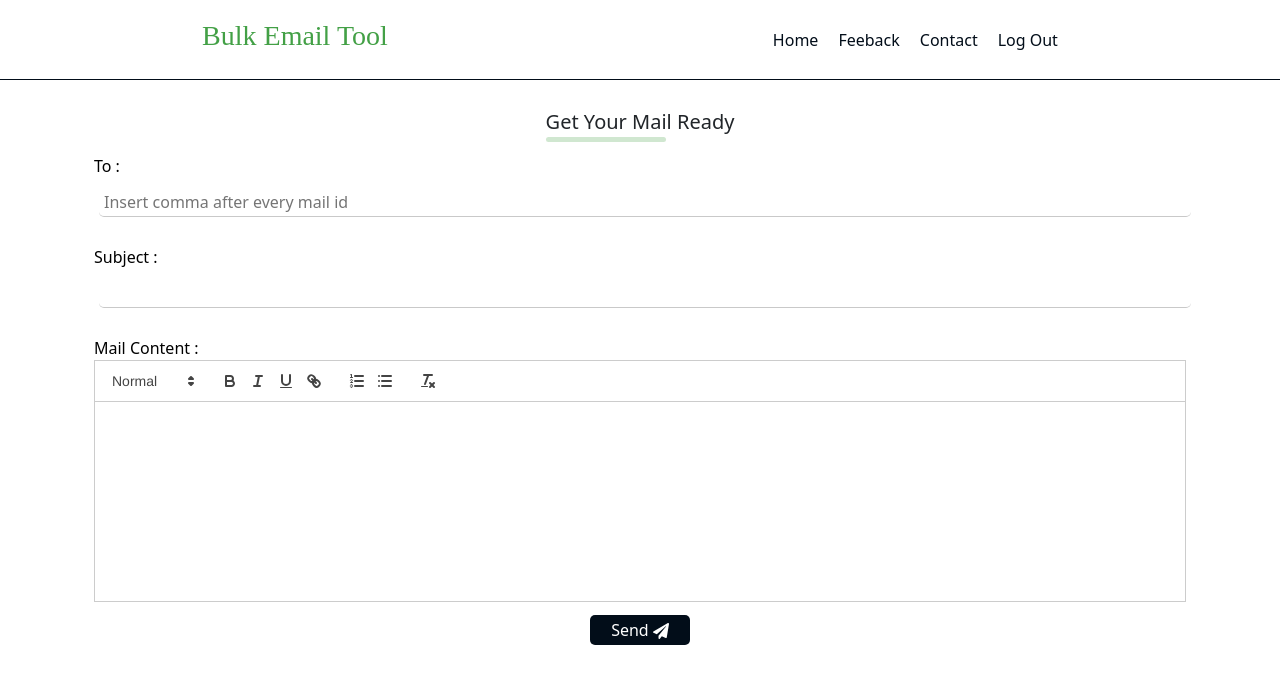
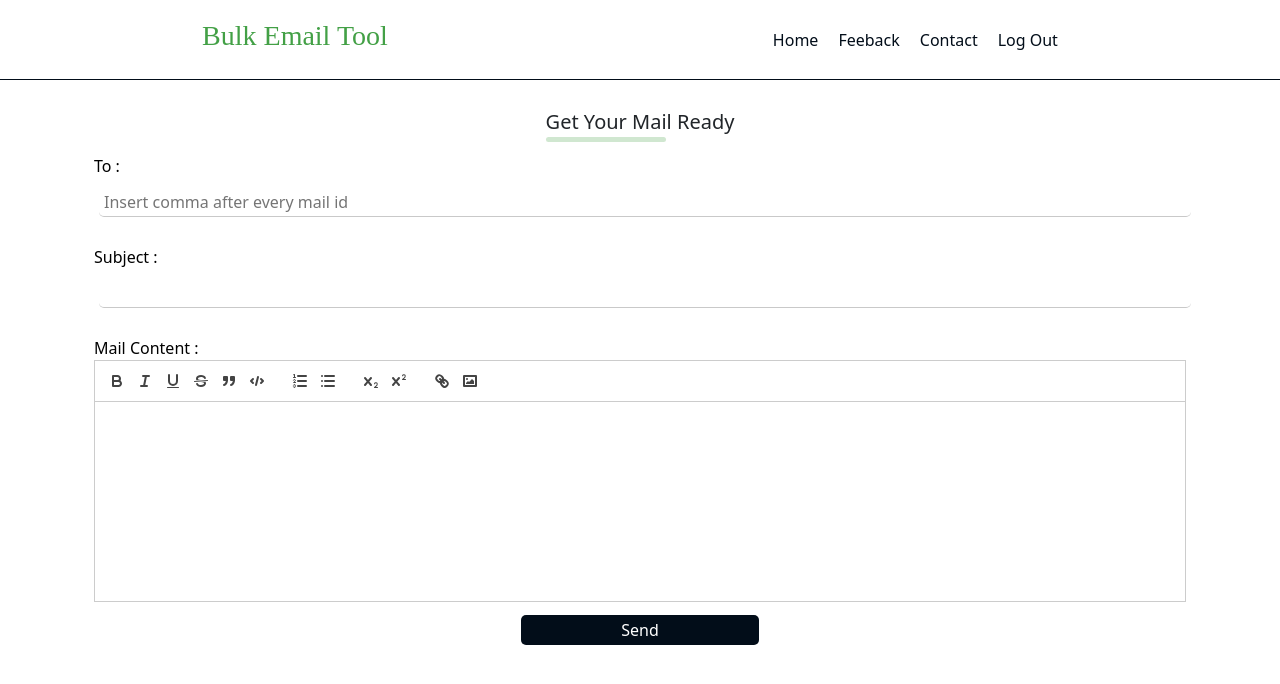
Before and after one commit to Johnkevincsjk/bulkmailer-frontend, a React (Create React App) app: page /SecondPage in a window 1280 px wide. Shown: the top 684 px of the page. Built offline with nearby package versions, Linux system fonts and the light colour scheme; the HTML template or start-up script is replaced by a standard one; a web font is replaced by a local one.

Commit message:
second page spinner added

```diff
--- a/src/Frontend/Mailer/SecondPage/SecondPage.css
+++ b/src/Frontend/Mailer/SecondPage/SecondPage.css
@@ -85,17 +85,19 @@
     border-radius: 5px;
     margin: 5px;
     height: 30px;
-    width: 100px;
+    width: auto;
+    padding: 0 100px;
 }
 
 
 
 
 @media (max-width:450px) {
-    #text{
+    #text {
         height: 100px;
     }
-    .input_btns{
+
+    .input_btns {
         margin-top: 100px;
     }
 }
--- a/src/Frontend/Mailer/SecondPage/SecondPage.jsx
+++ b/src/Frontend/Mailer/SecondPage/SecondPage.jsx
@@ -10,7 +10,7 @@ import Nav from '../NavBar/Nav';
 import axios from 'axios'
 import { toast } from 'react-toastify';
 import 'react-toastify/dist/ReactToastify.css';
-
+import { Oval } from 'react-loader-spinner'
 
 
 
@@ -19,6 +19,7 @@ import 'react-toastify/dist/ReactToastify.css';
 
 
 export default function SecondPage() {
+    const [mailspinner, setmailspinner] = useState(false)
 
     let textedit
 
@@ -33,16 +34,18 @@ export default function SecondPage() {
 
         onSubmit: async (values) => {
             try {
-
+                setmailspinner(true)
 
                 const node_resp = await axios.post('https://bulkmailer-backend.onrender.com/bulkmailer/api/nodemailer', values)
                 console.log(node_resp)
                 if (node_resp) {
+                    setmailspinner(false)
                     toast.success('Mail sent successfully')
                     formik.resetForm()
                 }
 
             } catch (error) {
+                setmailspinner(false)
                 toast.error(error.data.Feedback)
                 console.log(error)
             }
@@ -108,7 +111,16 @@ export default function SecondPage() {
                             <div className="textarea">
                                 <h6>Mail Content :</h6>
 
-                                <ReactQuill style={{ width: '100%', marginBottom: '10px' }} theme="snow"
+                                <ReactQuill
+                                modules={{
+                                    toolbar: [
+                                        ['bold', 'italic', 'underline','strike', 'blockquote', 'code-block'],
+                                        [{'list': 'ordered'}, {'list': 'bullet'}],
+                                        [{ 'script': 'sub'}, { 'script': 'super' }],
+                                        ['link', 'image']
+                                    ],
+                                }}
+                                style={{ width: '100%', marginBottom: '10px' }} theme="snow"
                                     id='text'
                                     name='text'
                                     onChange={handleEditorChange}
@@ -118,7 +130,7 @@ export default function SecondPage() {
 
                             </div>
                             <div className="input_btns">
-                                <motion.button initial={{ scale: 1 }} whileTap={{ scale: 0.8 }} id='send_btn' className='FirstPage_btn' type='submit'>Send <span> <FaPaperPlane /></span></motion.button>
+                                <motion.button initial={{ scale: 1 }} whileTap={{ scale: 0.8 }} id='send_btn' className='FirstPage_btn' type='submit' onClick={() => setmailspinner(!mailspinner)}>{mailspinner ? <Oval height={30} width={30} color='white' /> : "Send"}</motion.button>
 
                             </div>
 
```
